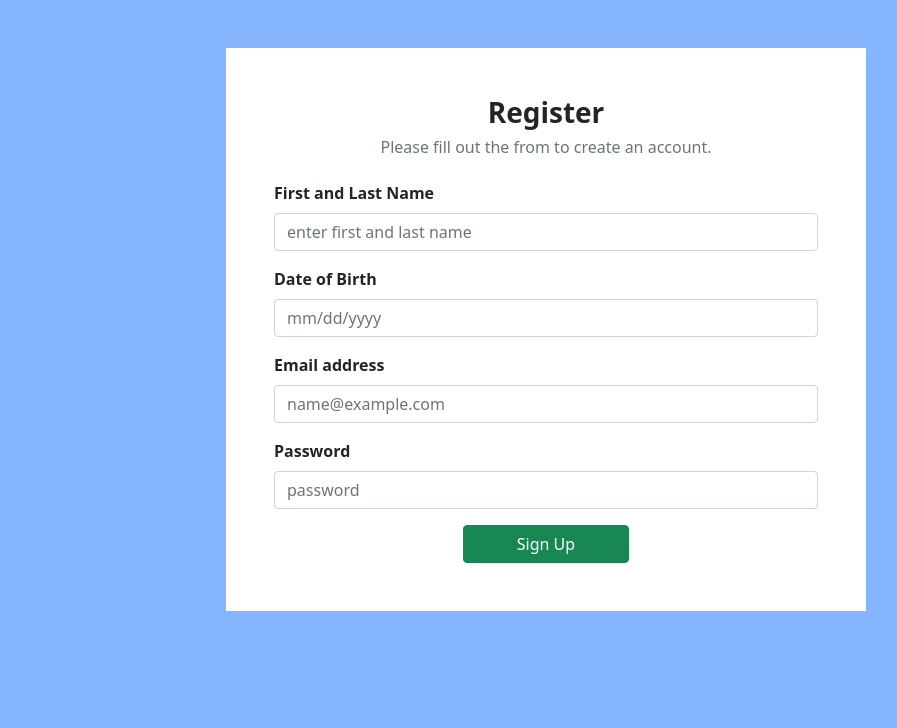
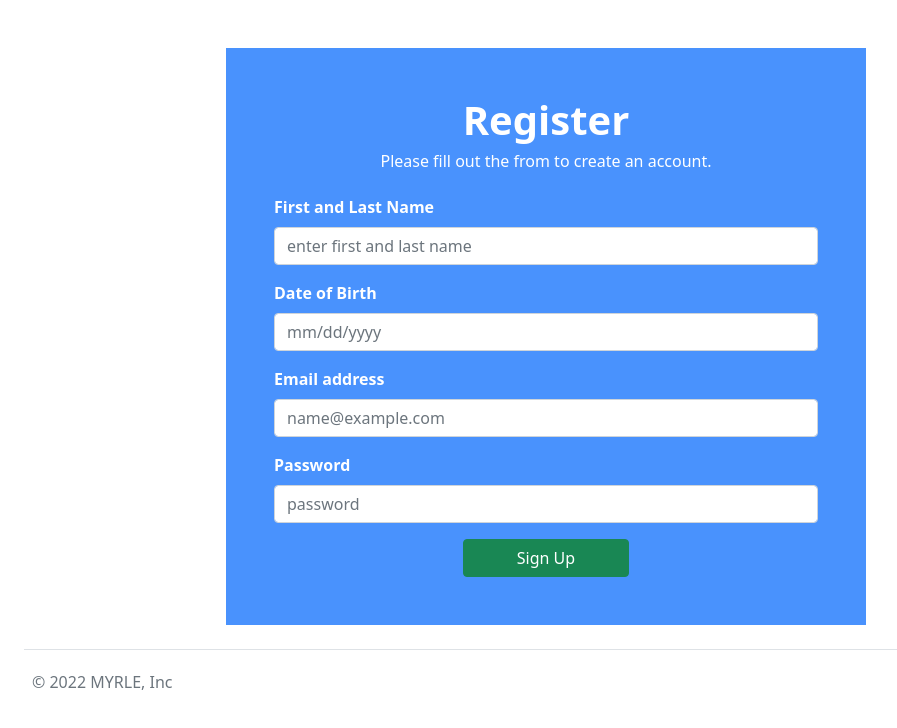
Before and after one commit to manuelcastroFau/Myrle, a website: page register.html in a window 1280 px wide. Shown: the whole page, without its empty margins (94-991 px from the left). Drawn offline with nearby package versions, Linux system fonts and the light colour scheme.

Commit message:
Fixedregister (#2)
* updated register

* fixed colors and added footer

Co-authored-by: Suzy <faiths0601@yahoo.com>

```diff
--- a/register.html
+++ b/register.html
@@ -1,4 +1,5 @@
 <!DOCTYPE html>
+<html lang="en">
 
 <head>
     <link href="https://cdn.jsdelivr.net/npm/bootstrap@5.1.3/dist/css/bootstrap.min.css" rel="stylesheet" integrity="sha384-1BmE4kWBq78iYhFldvKuhfTAU6auU8tT94WrHftjDbrCEXSU1oBoqyl2QvZ6jIW3" crossorigin="anonymous">
@@ -8,34 +9,56 @@
 
 <!--- New account form-->
 
-<body class="bg-primary bg-opacity-50">
-
-    <!--- Outside container-->
-    <div class=" container bg-white bg-opacity-100 p-5 mt-5 w-50 h-100 ">
+<body>
+    <!--- Inside container-->
+    <div class=" container bg-primary bg-opacity-75 p-5 mt-5 w-50 h-100 text-white">
         <div>
-            <h3 class="text-center fw-bold ">Register</h3>
-            <h6 class="text-muted fw-normal pb-3 text-center ">Please fill out the from to create an account.</h6>
-            <div class="row d-flex flex-md-column ">
+            <h3 class="text-center fw-bold display-6 text-white">Register</h3>
+            <h6 class="fw-normal pb-3 text-center text-white">Please fill out the from to create an account.</h6>
+            <div class="row d-flex flex-md-column">
                 <div class="mb-3 fs-6 fw-bold ">
-                    <label for="inputName " class="form-label ">First and Last Name</label>
-                    <input type="name " class="form-control " id="inputName " placeholder="enter first and last name ">
+                    <label for="inputName" class="form-label ">First and Last Name</label>
+                    <input type="name" class="form-control " id="inputName " placeholder="enter first and last name ">
+                </div>
+                <div class="mb-3 fs-6 fw-bold">
+                    <label for="inputDOB " class="form-label ">Date of Birth</label>
+                    <input type="dob" class="form-control " id="inputDOB " placeholder="mm/dd/yyyy">
+                </div>
+                <div class="mb-3 fs-6 fw-bold">
+                    <label for="exampleFormControlInput1" class="form-label">Email address</label>
+                    <input type="email" class="form-control" id="exampleFormControlInput1" placeholder="name@example.com ">
                 </div>
                 <div class="mb-3 fs-6 fw-bold ">
-                    <label for="inputDOB " class="form-label ">Date of Birth</label>
-                    <input type="dob " class="form-control " id="inputDOB " placeholder="mm/dd/yyyy">
+                    <label for="inputPassword" class="form-label ">Password</label>
+                    <input type="password" class="form-control " id="inputPassword" placeholder="password">
                 </div>
-                <div class="mb-3 fs-6 fw-bold ">
-                    <label for="exampleFormControlInput1 " class="form-label ">Email address</label>
-                    <input type="email " class="form-control " id="exampleFormControlInput1 " placeholder="name@example.com ">
-                </div>
-                <div class="mb-3 fs-6 fw-bold ">
-                    <label for="inputPassword " class="form-label ">Password</label>
-                    <input type="password " class="form-control " id="inputPassword " placeholder="password ">
-                </div>
-                <div class="d-grid gap-2 col-4 mx-auto "><a href="# " class="btn btn-success " role="button " data-bs-toggle="button ">Sign Up</a>
+                <div class="d-grid gap-2 col-4 mx-auto "><a href="#" class="btn btn-success" role="button" data-bs-toggle="button ">Sign Up</a>
                 </div>
             </div>
         </div>
     </div>
 
+
+    <!-- Footer Section -->
+
+    <div class="container px-5">
+        <footer class="d-flex flex-wrap justify-content-between align-items-center py-3 my-4 border-top">
+            <div class="col-md-4 d-flex align-items-center">
+                <a href="/" class="mb-3 me-2 mb-md-0 text-muted  text-decoration-none lh-1">
+                    <!-- <svg class="bi" width="30" height="24"><use xlink:href="#bootstrap"></use></svg> -->
+                </a>
+                <span class="text-muted text-primary">© 2022 MYRLE, Inc</span>
+            </div>
+            <ul class="nav col-md-4 justify-content-end list-unstyled d-flex py-1 px-1">
+                <!-- <li class="ms-3"><a class="text-muted " href="#"><svg class="bi" width="24" height="24"><use xlink:href="#twitter"></use></svg></a></li>
+            <li class="ms-3"><a class="text-muted" href="#"><svg class="bi" width="24" height="24"><use xlink:href="#instagram"></use></svg></a></li>
+            <li class="ms-3"><a class="text-muted" href="#"><svg class="bi" width="24" height="24"><use xlink:href="#facebook"></use></svg></a></li> -->
+                <a href="https://twitter.com/" target="_blank"><i class="fa fa-twitter fa-2x text-primary px-2" aria-hidden="true"></i></a>
+                <a href="https://www.instagram.com/" target="_blank"><i class="fa fa-instagram fa-2x text-primary px-2" aria-hidden="true"></i></a>
+                <a href="https://www.facebook.com/" target="_blank"><i class="fa fa-facebook-official fa-2x text-primary  px-2" aria-hidden="true"></i></a>
+            </ul>
+        </footer>
+    </div>
 </body>
+
+</html>
```
